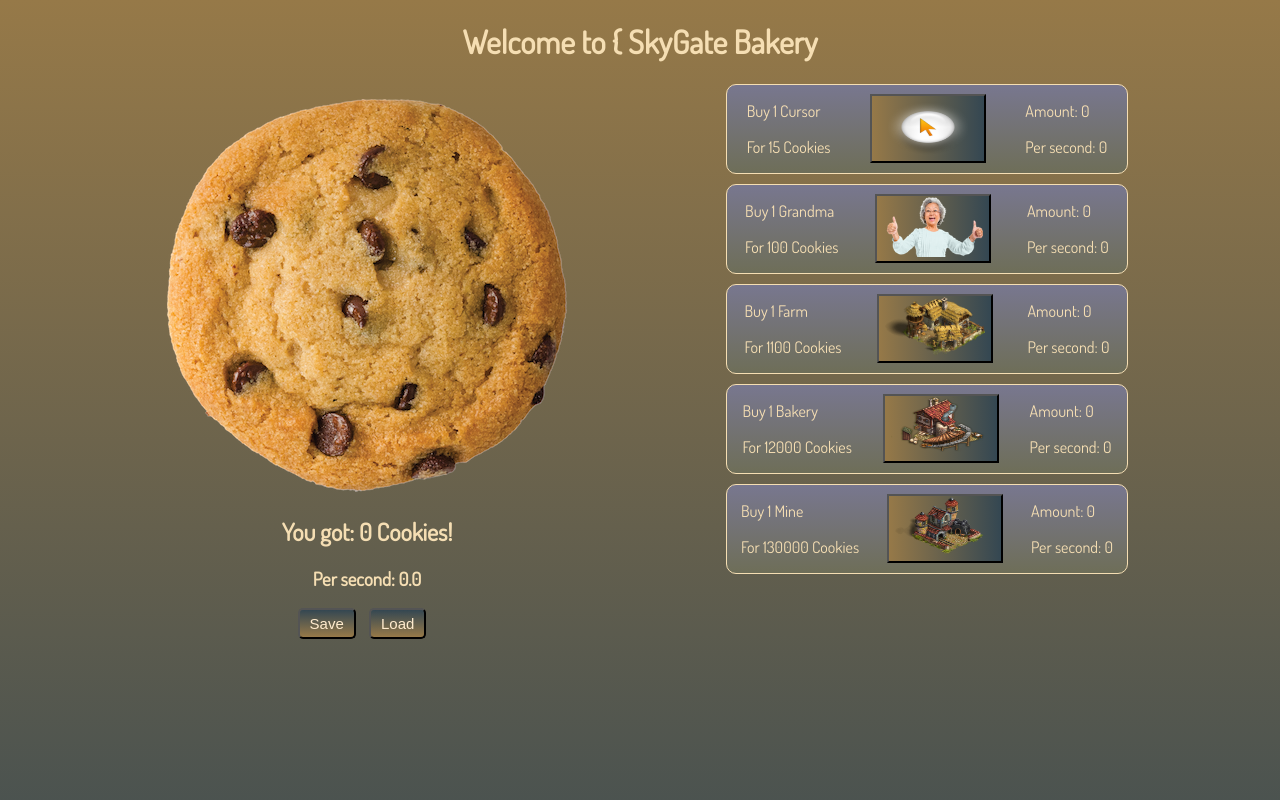
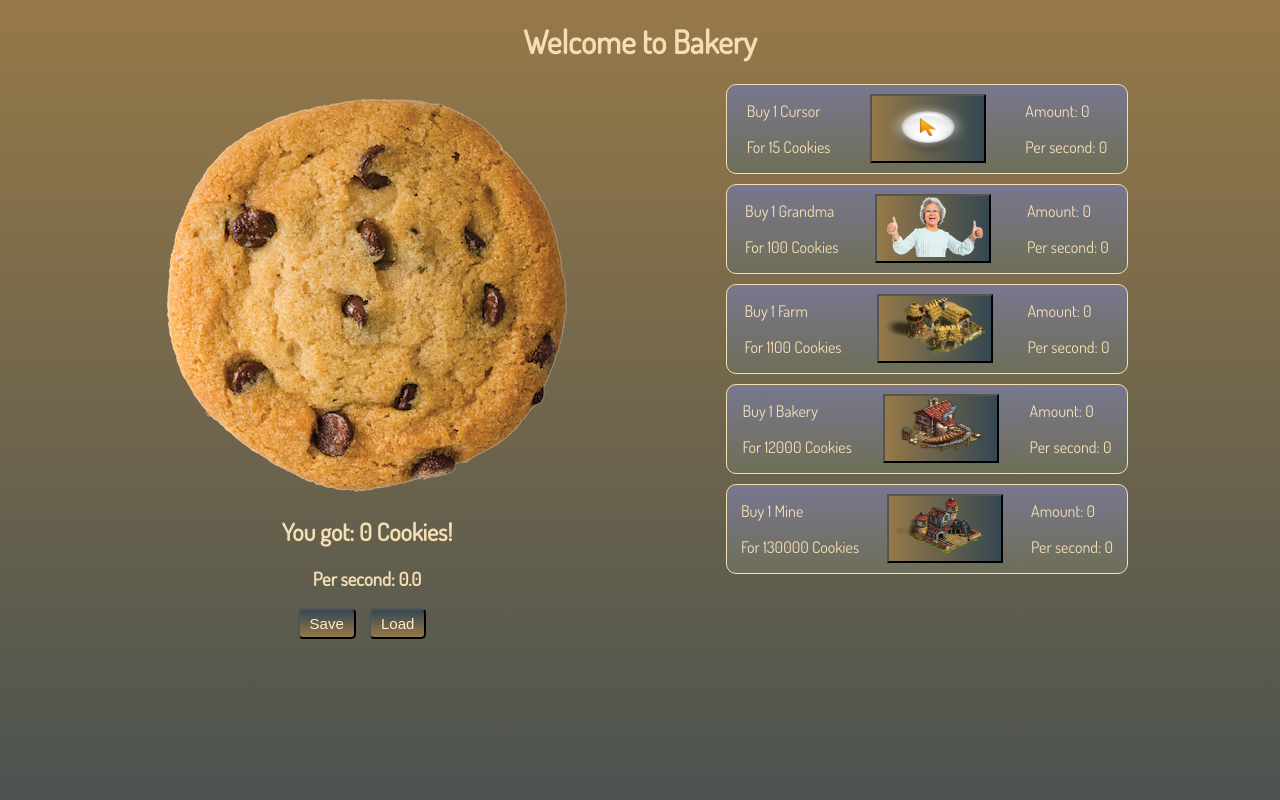
Before and after one commit to mindelicious/Cookie-Clicker, a plain HTML site: page index.html in a window 1280 px wide. Shown: the top 800 px of the page. Drawn offline with Linux system fonts and the light colour scheme.

Commit message:
Update index.html

```diff
--- a/index.html
+++ b/index.html
@@ -7,7 +7,7 @@
     <title>0 Cookies</title>
 </head>
 <body>
-    <header><h1>Welcome to { SkyGate Bakery</h1></header>
+    <header><h1>Welcome to Bakery</h1></header>
     <div class="container">
         <div class="cookie-section">
             <a id="cookie"><img class="cookieImg" src="./img/cookie.png"></a>
```
